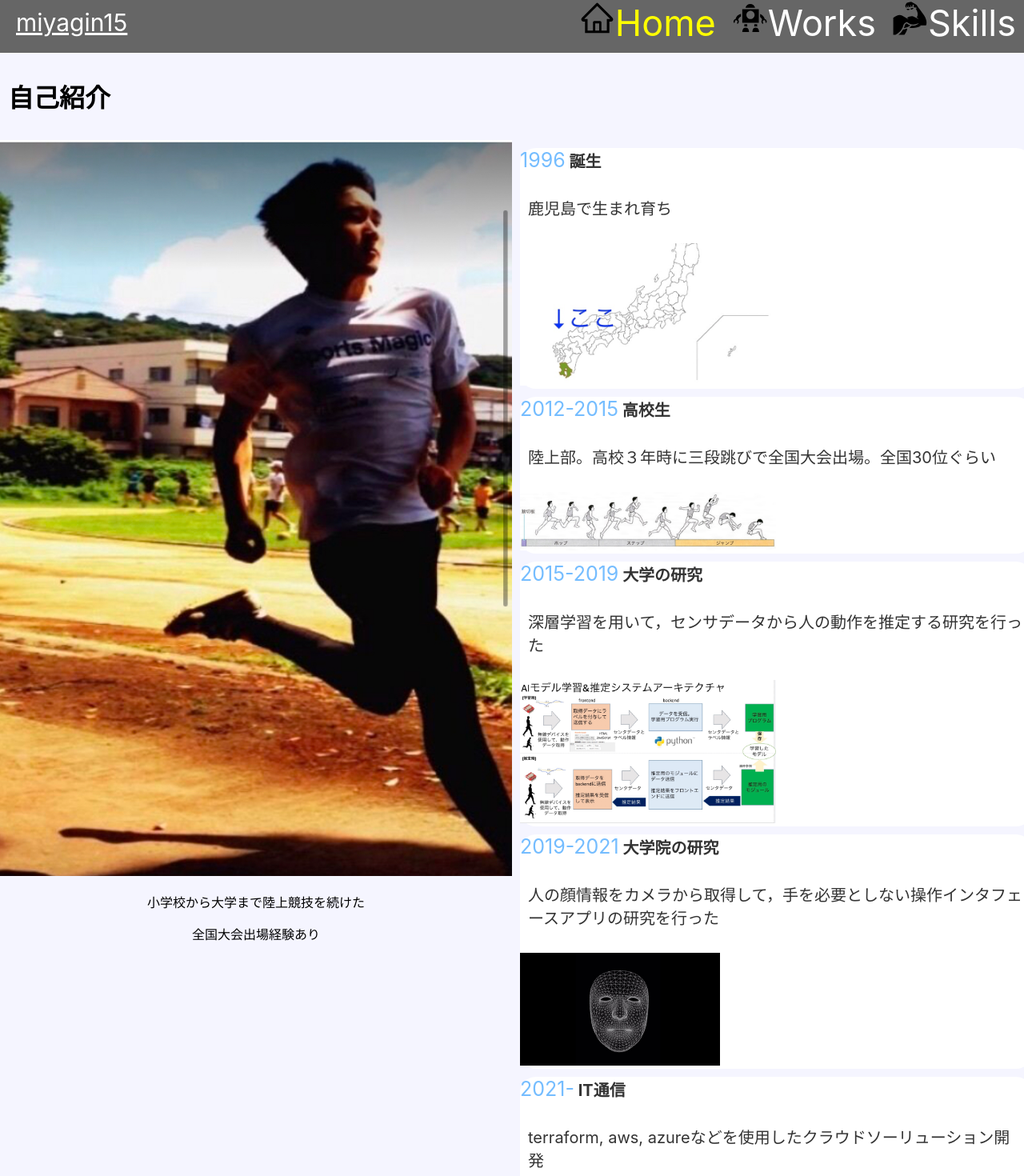
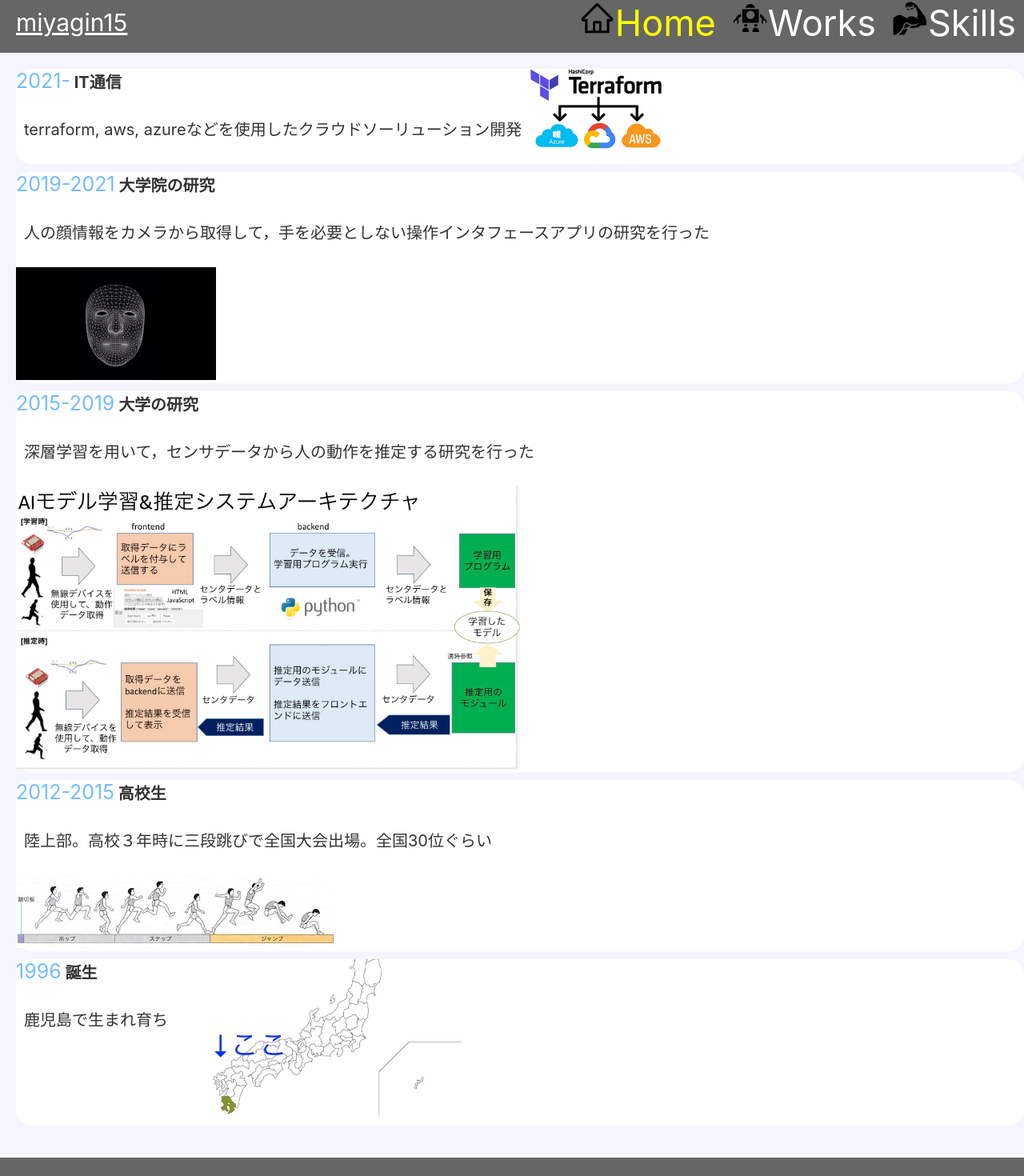
Before and after one commit to miyagin15/resume, a React (Create React App) app: page / in a window 1280 px wide. Shown: the part 10-1480 px from the top of the page at 80% size. Built offline with nearby package versions, Linux system fonts and the light colour scheme.

Commit message:
fix: update

```diff
--- a/package.json
+++ b/package.json
@@ -23,7 +23,7 @@
   },
   "homepage": "https://miyagin15.github.io/resume",
   "scripts": {
-    "start": "react-scripts start",
+    "start": "export NODE_OPTIONS=--openssl-legacy-provider && react-scripts start",
     "build": "react-scripts build",
     "test": "react-scripts test",
     "eject": "react-scripts eject"
--- a/src/App.tsx
+++ b/src/App.tsx
@@ -1,5 +1,4 @@
 
-import React from 'react'
 import { BrowserRouter, Switch, Route } from 'react-router-dom';
 
 //import pages
--- a/src/pages/Home.tsx
+++ b/src/pages/Home.tsx
@@ -1,13 +1,11 @@
 import React from 'react'
 import Footer from '../style/Footer'
 import Header from '../style/Header'
-import Jump from '../Images/Jump.jpg'
 import Kagoshima from '../Images/Kagoshima.jpg'
 import TripleJump from '../Images/TripleJump.jpg'
 import UnivResearch from '../Images/UnivResearch.jpg'
 import Work from '../Images/Work.jpg'
 import MasterReserach from '../Images/MasterReserach.jpg'
-import YouTube from 'react-youtube';
 import { useMediaQuery } from "react-responsive"
 
 type Experience = {
@@ -19,24 +17,24 @@ type Experience = {
 
 function Home() {
   const isMobileScreen: boolean = useMediaQuery({ query: '(max-width: 560px)'})
-  const opts = {
-    // height: '100%',
-    width: '100%',
-    // playerVars: {
-    //   // https://developers.google.com/youtube/player_parameters
-    //   autoplay: 1,
-    // },
-  };
-  const _onReady: any = (event: any) => {
-    // access to player in all event handlers via event.target
-    event.target.pauseVideo();
-  }
   const experiences: Experience[] = [
     {
-      "period": "1996",
-      "where": "誕生",
-      "content": "鹿児島で生まれ育ち",
-      "picture": Kagoshima
+      "period": "2021-",
+      "where": "IT通信",
+      "content": "terraform, aws, azureなどを使用したクラウドソーリューション開発",
+      "picture": Work
+    },
+    {
+      "period": "2019-2021",
+      "where": "大学院の研究",
+      "content": "人の顔情報をカメラから取得して，手を必要としない操作インタフェースアプリの研究を行った",
+      "picture": MasterReserach
+    },
+    {
+      "period": "2015-2019",
+      "where": "大学の研究",
+      "content": "深層学習を用いて，センサデータから人の動作を推定する研究を行った",
+      "picture": UnivResearch
     },
     {
       "period": "2012-2015",
@@ -45,25 +43,13 @@ function Home() {
       "picture": TripleJump
     },
     {
-      "period": "2015-2019",
-      "where": "大学の研究",
-      "content": "深層学習を用いて，センサデータから人の動作を推定する研究を行った",
-      "picture": UnivResearch
-    },
-    {
-      "period": "2019-2021",
-      "where": "大学院の研究",
-      "content": "人の顔情報をカメラから取得して，手を必要としない操作インタフェースアプリの研究を行った",
-      "picture": MasterReserach
-    },
-    {
-      "period": "2021-",
-      "where": "IT通信",
-      "content": "terraform, aws, azureなどを使用したクラウドソーリューション開発",
-      "picture": Work
+      "period": "1996",
+      "where": "誕生",
+      "content": "鹿児島で生まれ育ち",
+      "picture": Kagoshima
     },
   ]
-  const experience_list = experiences.map((experience) =>
+  const experienceList = experiences.map((experience) =>
     // <div style={{display:"table",border:"1px solid #000000",backgroundColor:"#ffffff"}}>
     <div key={experience.content} style={{ display: "flex", content: "flex", flexWrap: "wrap", width: "100%", backgroundColor: "#ffffff", margin: "10px", borderRadius: "20px" }}>
       <div style={{ color: "#75bdff", fontSize: 25 }}>{experience.period}
@@ -76,7 +62,6 @@ function Home() {
   return (
     <div style={{ backgroundColor: "#f5f5ff" ,}}>
       <Header />
-      <h1 style={{ padding: "10px" }}>自己紹介</h1>
       <div
         style={{
           border: 'black',
@@ -85,16 +70,12 @@ function Home() {
           justifyContent: 'center',
         }}
       >
-        {isMobileScreen ||  <div style={{ flex: 1 }}>
-        <img src={Jump} alt={"description of jump"} width={'100%'} />
+        {isMobileScreen ||  <div style={{ flex: 0 }}>
           <div style={{ textAlign: 'center' }}>
-            <p>小学校から大学まで陸上競技を続けた</p>
-            <p>全国大会出場経験あり</p>
-          <YouTube videoId="bdu4HQvZC3I" opts={opts} onReady={_onReady} />
           </div>
         </div>}
-        <div style={{ flex: 1, padding: 0 }}>
-          {experience_list}
+        <div style={{ flex: 1, padding: 10 }}>
+          {experienceList}
           <br></br>
         </div>
       </div>
```
Also changed, not shown: 1 other file (tests, documents, lock files or other folders).
